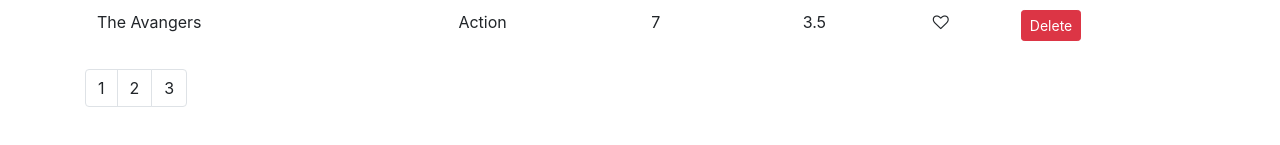
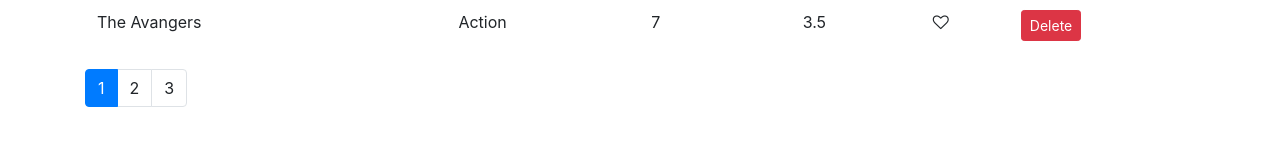
Before and after one commit to christianbiring1/vidly, a React (Create React App) app: page / in a window 1280 px wide. Shown: the part 561-706 px from the top of the page. Built offline with nearby package versions, Linux system fonts and the light colour scheme.

Commit message:
Reset the pagination pages with Lodash and render the component on the UI

```diff
--- a/src/common/pagination.jsx
+++ b/src/common/pagination.jsx
@@ -2,7 +2,8 @@
 import _ from 'lodash';
 
 const Pagination = (props) => {
-  const {itemsCount, pageSize } = props;
+  const {itemsCount, pageSize, currentPage, onPageChange } = props;
+  console.log(currentPage);
 
   const pagesCount = Math.ceil(itemsCount / pageSize);
   if(pagesCount === 1) return null;
@@ -13,8 +14,8 @@
     <nav>
       <ul className="pagination">
         {pages.map(page => (
-          <li key={page} className="page-item">
-            <a className="page-link">{page}</a>
+          <li key={page} className={ page === currentPage ? 'page-item active' : 'page-item'}>
+            <a className="page-link" onClick={() => onPageChange(page)}>{page}</a>
           </li>
         ))}
       </ul>
--- a/src/components/movies.jsx
+++ b/src/components/movies.jsx
@@ -6,7 +6,8 @@
 class Movies extends Component {
   state = {
     movies: getMovies(),
-    pageSize: 4
+    pageSize: 4,
+    currentPage: 1
   }
 
   handleClik = (movie) => {
@@ -25,11 +26,12 @@
   };
 
   handlePageChange = (page) => {
-    console.log(page);
+    this.setState({ currentPage : page });
   }
 
   render() {
     const { length: count } = this.state.movies;
+    const { pageSize, currentPage } = this.state;
 
     if (count === 0)
       return <h3>There are no movies in the database.</h3>
@@ -63,7 +65,12 @@
           )}
         </tbody>
       </table>
-      <Pagination itemsCount={ count } pageSize={ this.state.pageSize } onPageChange={ this.handlePageChange } />
+      <Pagination
+        itemsCount={ count }
+        pageSize={ pageSize }
+        currentPage={currentPage}
+        onPageChange={ this.handlePageChange }
+      />
     </React.Fragment>
     )
   }
```
